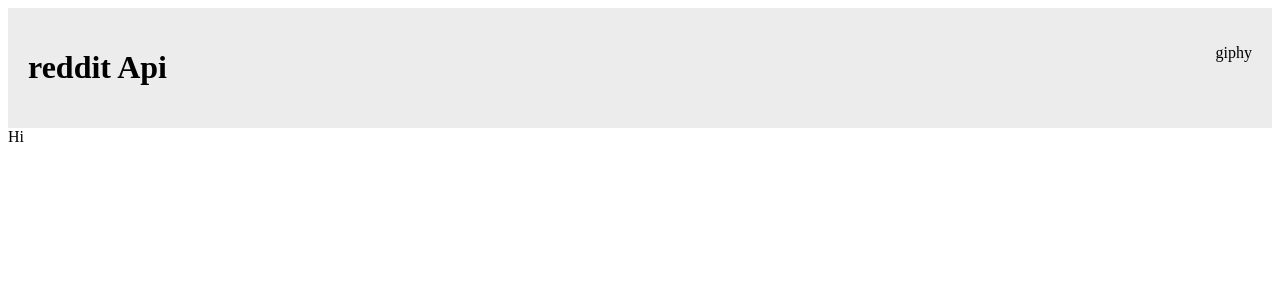
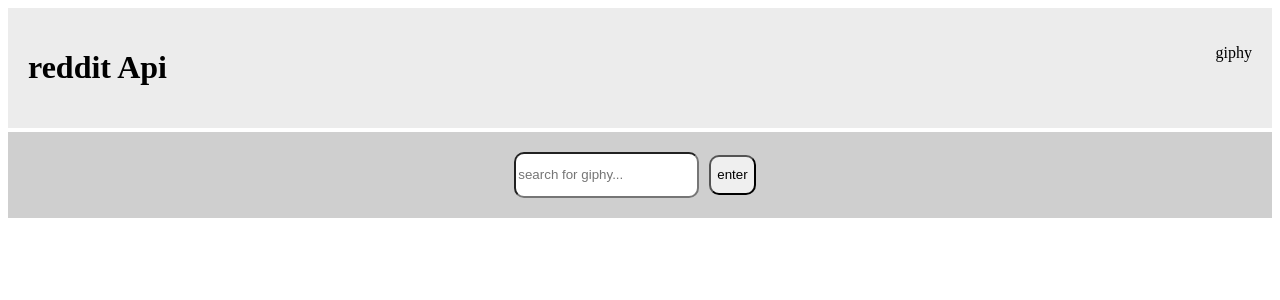
Before and after one commit to prateek3065/giphy-api, a React (Create React App) app: page / in a window 1280 px wide. Both pictures are taken after a click on the element "reddit". Shown: the top 300 px of the page. Built offline with nearby package versions, Linux system fonts and the light colour scheme; no server answers.

Commit message:
added reddit link

```diff
--- a/src/BodyGiphy.js
+++ b/src/BodyGiphy.js
@@ -4,7 +4,9 @@ import { useRef } from "react";
 const API_Key = "uUC5IzSPpIZ21XOrvLjAoS689uAfPI55";
 export default function Body({ setSearchFor, apiResponse, searchFor }) {
   const ref = useRef();
-  if (apiResponse.after !== undefined) return <></>;
+  if (apiResponse === undefined || apiResponse.after !== undefined)
+    return <></>;
+
   function onSubmit() {
     if (ref.current.value === "") return;
     setSearchFor(ref.current.value);
@@ -34,7 +36,7 @@ export default function Body({ setSearchFor, apiResponse, searchFor }) {
         ></input>
         <button
           style={{ height: "40px", marginRight: "10px", borderRadius: "10px" }}
-          onClick={onSubmit}
+          onClick={() => onSubmit()}
         >
           enter
         </button>
--- a/src/BodyReddit.js
+++ b/src/BodyReddit.js
@@ -1,7 +1,52 @@
-import React from "react";
+import React, { useRef } from "react";
+import RedditItems from "./RedditItems.js";
+export default function BodyReddit({ setSearchFor, apiResponse, searchFor }) {
+  const ref = useRef();
+  //console.log(apiResponse);
+  //console.log(searchFor);
+  function onSubmit() {
+    if (ref.current.value === "") return;
+    setSearchFor(ref.current.value);
+  }
+  return (
+    <div
+      style={{
+        backgroundColor: "#cfcfcf",
+        display: "flex",
+        flexDirection: "column",
+        flexWrap: "wrap",
+        justifyContent: "center",
+        alignItems: "center",
+        padding: "20px",
+        marginTop: "4px",
+      }}
+    >
+      <div>
+        <input
+          style={{ height: "40px", marginRight: "10px", borderRadius: "10px" }}
+          type="text"
+          placeholder="search for giphy..."
+          ref={ref}
+        ></input>
+        <button
+          style={{ height: "40px", marginRight: "10px", borderRadius: "10px" }}
+          onClick={onSubmit}
+        >
+          enter
+        </button>
+      </div>
 
-export default function BodyReddit({ setSearchFor, apiResponse, searchFor }) {
-  console.log(apiResponse);
-  console.log(searchFor);
-  return <div>Hi</div>;
+      <div
+        style={{
+          display: "flex",
+          flexDirection: "row",
+          flexWrap: "wrap",
+          backgroundColor: "black",
+          justifyContent: "space-between",
+        }}
+      >
+        <RedditItems apiResponse={apiResponse} />
+      </div>
+    </div>
+  );
 }
--- /dev/null
+++ b/src/RedditItems.js
@@ -0,0 +1,53 @@
+import React from "react";
+import { v4 as uuidv4 } from "uuid";
+export default function RedditItems({ apiResponse }) {
+  if (apiResponse === undefined || apiResponse.after === undefined)
+    return <></>;
+  //console.log(apiResponse);
+  function handleOnClick(endUrl) {
+    window.open(`https://www.reddit.com/${endUrl}`);
+  }
+  const items = apiResponse.children;
+  console.log(items);
+  return (
+    <>
+      {items.map((element) => {
+        return (
+          <div
+            onClick={() => handleOnClick(element.data.permalink)}
+            className="each-gif"
+            key={uuidv4()}
+            style={{
+              border: "2px solid white",
+              width: "15%",
+            }}
+          >
+            <div
+              style={{
+                height: "200px",
+                margin: "8px",
+                overflow: "hidden",
+                display: "flex",
+                flexDirection: "row",
+                alignItems: "center",
+              }}
+            >
+              <img src={element.data.thumbnail} alt=""></img>
+            </div>
+            <div
+              style={{
+                whiteSpace: "nowrap",
+                overflow: "hidden",
+                textOverflow: "ellipsis",
+                color: "white",
+                width: "100%",
+              }}
+            >
+              {element.title}
+            </div>
+          </div>
+        );
+      })}
+    </>
+  );
+}
```
